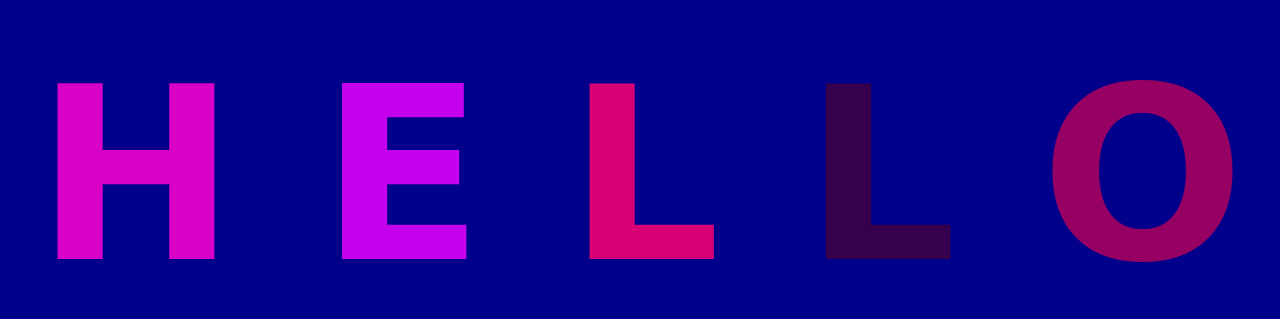
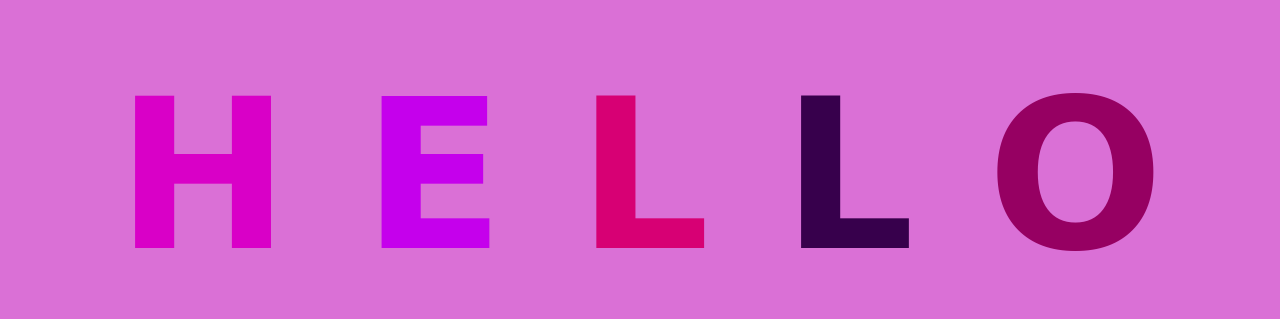
Before and after one commit to ebmcneely/AnimatedTextGitDemo, a plain HTML site: page index.html in a window 1280 px wide. Shown: the part 232-551 px from the top of the page. Drawn offline with Linux system fonts and the light colour scheme; a web font is replaced by a local one.

Commit message:
someone else did this

```diff
--- a/app.css
+++ b/app.css
@@ -3,11 +3,11 @@ body {
 	justify-content: center;
 	align-items: center;
 	height: 100vh;
-	background-color: darkblue;
+	background-color: orchid;
 }
 
 h1 {
-	font-size: 15rem;
+	font-size: 13rem;
 	font-family: 'Train One', cursive;
 }
 
```
